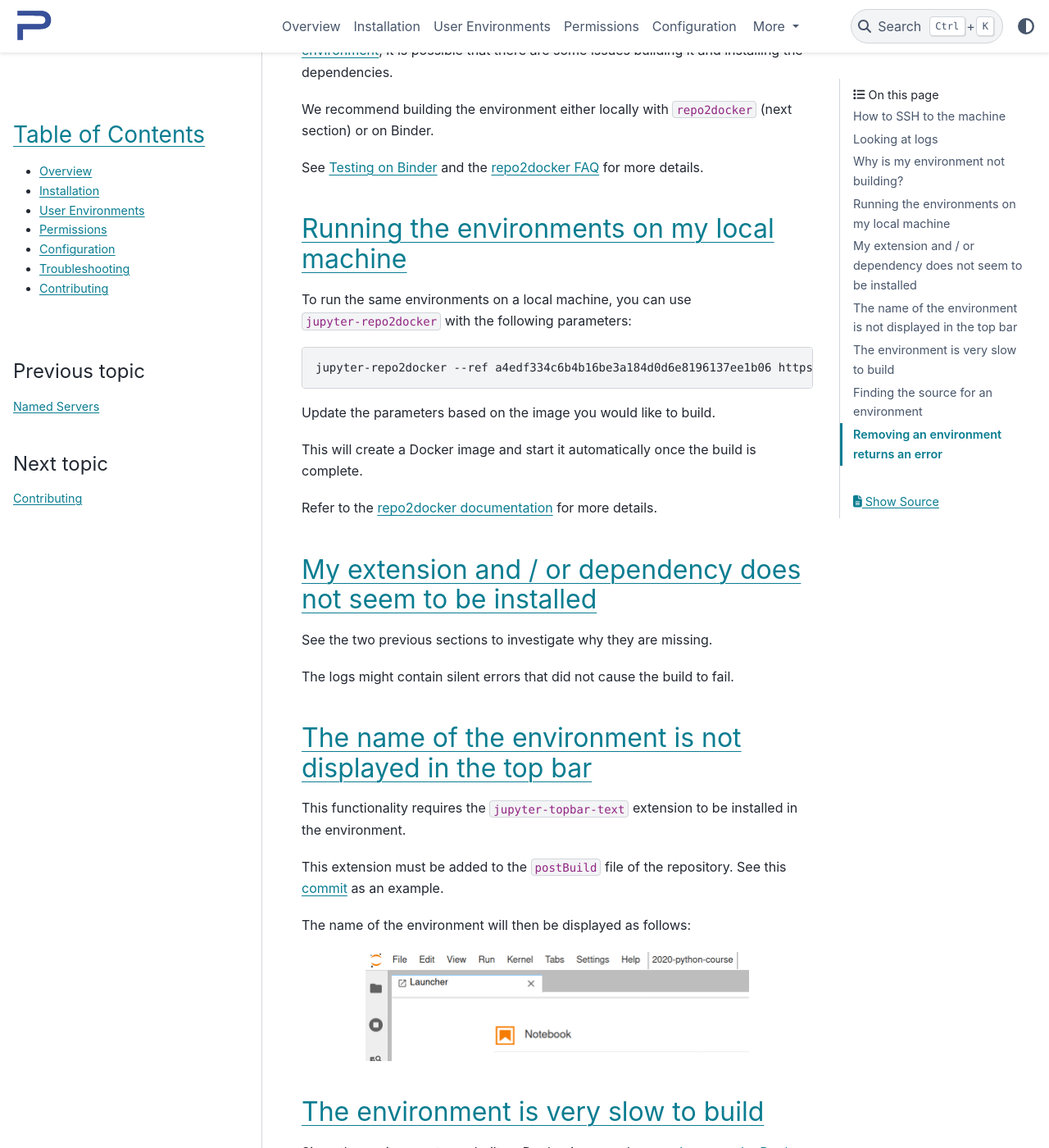
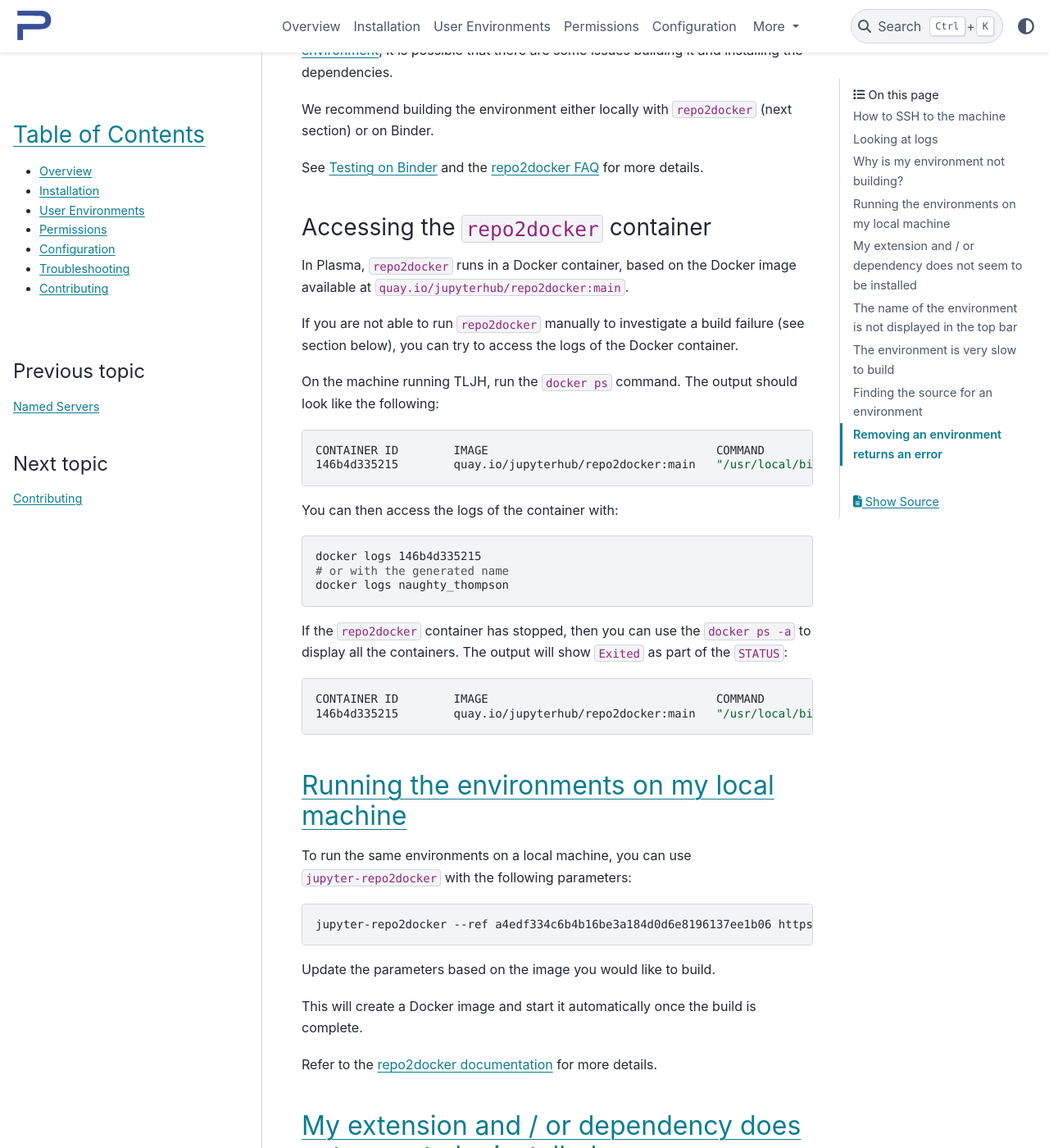
Before and after one commit to plasmabio/plasma, a Sphinx documentation site: the page built from docs/troubleshooting/index.rst, in a window 1280 px wide and 1400 px high, scrolled down 1041 px. Shown: the whole window at 82% size. Built offline with Sphinx 7.4.7 and the PyData theme 0.15.4, drawn with Linux system fonts in a browser that asks for light colours.

Commit message:
Add documentation to access the logs of repo2docker

```diff
--- a/docs/troubleshooting/index.rst
+++ b/docs/troubleshooting/index.rst
@@ -33,6 +33,38 @@ We recommend building the environment either locally with ``repo2docker`` (next
 
 See :ref:`environments/prepare/binder` and the `repo2docker FAQ <https://repo2docker.readthedocs.io/en/latest/faq.html>`_
 for more details.
+
+Accessing the ``repo2docker`` container
+~~~~~~~~~~~~~~~~~~~~~~~~~~~~~~~~~~~~~~~
+
+In Plasma, ``repo2docker`` runs in a Docker container, based on the Docker image available at
+``quay.io/jupyterhub/repo2docker:main``.
+
+If you are not able to run ``repo2docker`` manually to investigate a build failure (see section below), you can try to access the
+logs of the Docker container.
+
+On the machine running TLJH, run the ``docker ps`` command. The output should look like the following:
+
+.. code-block:: bash
+
+   CONTAINER ID        IMAGE                                 COMMAND                  CREATED             STATUS              PORTS               NAMES
+   146b4d335215        quay.io/jupyterhub/repo2docker:main   "/usr/local/bin/entr…"   31 seconds ago      Up 30 seconds       52000/tcp           naughty_thompson
+
+You can then access the logs of the container with:
+
+.. code-block:: bash
+
+   docker logs 146b4d335215
+   # or with the generated name
+   docker logs naughty_thompson
+
+If the ``repo2docker`` container has stopped, then you can use the ``docker ps -a`` to display all the containers.
+The output will show ``Exited`` as part of the ``STATUS``:
+
+.. code-block:: bash
+
+   CONTAINER ID        IMAGE                                 COMMAND                  CREATED             STATUS                          PORTS               NAMES
+   146b4d335215        quay.io/jupyterhub/repo2docker:main   "/usr/local/bin/entr…"   4 minutes ago       Exited (0) About a m
 
 Running the environments on my local machine
 --------------------------------------------
```
